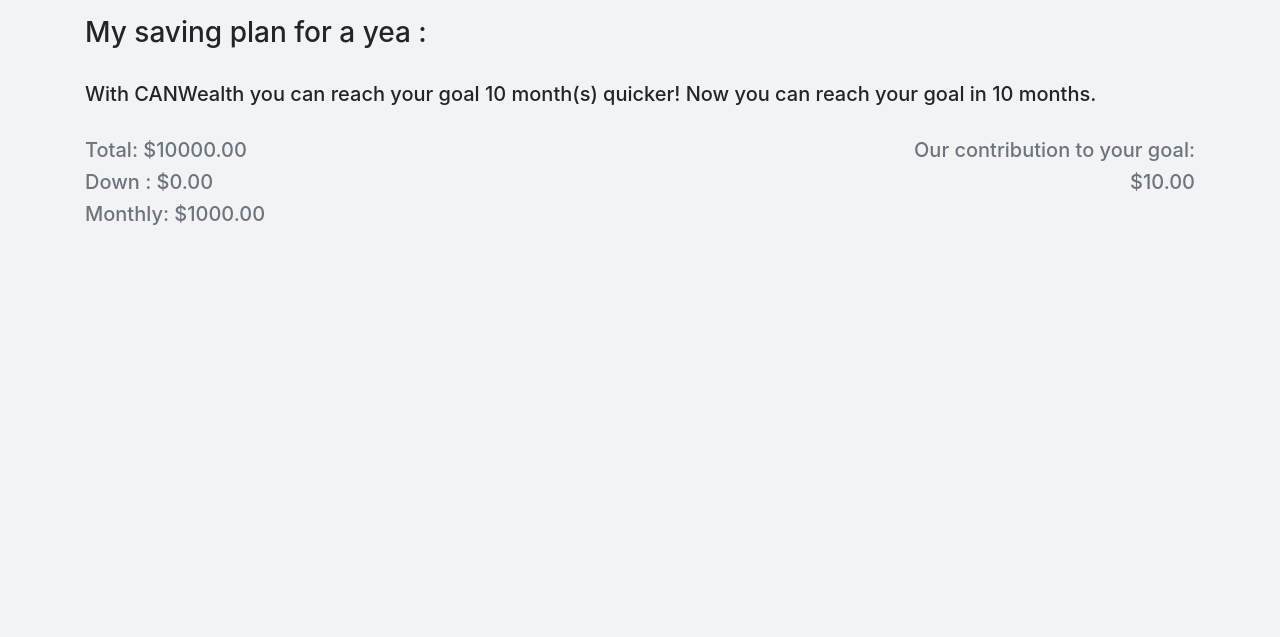
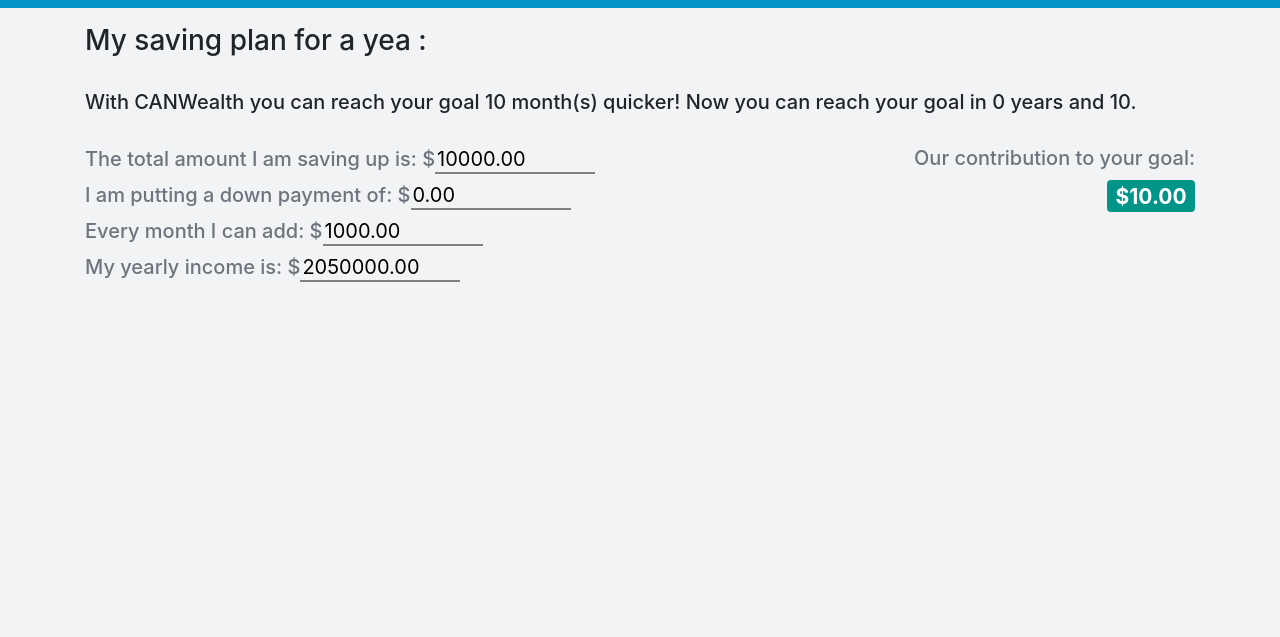
Before and after one commit to polygonnode/can-wealth, a Flask app: template app/templates/planner/results.html in a window 1280 px wide. Shown: the part 74-711 px from the top of the page. Run offline with Flask 2, Linux system fonts and the light colour scheme; data comes from the database, SQL or seed files in the repository; both versions use the stored data as it was after the commit; tables that the repository leaves empty hold one stand-in row (values such as "Sample post"); the template is opened without the code that fills it: values that come from a table or form of the project are taken from there, most other values are stand-ins (such as "Sample title", 1, 10 or a date in 2020); some libraries are stand-ins or nearby versions.

Commit message:
added sentences and green cash symbol

```diff
--- a/app/static/css/results.css
+++ b/app/static/css/results.css
@@ -7,7 +7,14 @@
     opacity: 0.5;
 
 }
+.survey-bar{
+  height:0.5rem;
+  border-radius: 0;
+}
 
+.input-name{
+  font-size: 1.25rem !important;
+}
 .bar:hover {
   fill: brown;
 }
@@ -19,3 +26,6 @@
 .makeitscroll {
   width:3000;
 }
+.badge-success{
+  background-color: #019589;
+}
--- a/app/static/css/survey.css
+++ b/app/static/css/survey.css
@@ -39,6 +39,7 @@
 
 
 }
+
 .blank-input:focus{
   border: none;
   border-bottom: 2px solid #019589;
--- a/app/templates/planner/results.html
+++ b/app/templates/planner/results.html
@@ -25,23 +25,28 @@
 </style>
 <script src="https://d3js.org/d3.v4.min.js"></script>
 <link href="{{ url_for('static', filename = 'css/results.css') }}" rel="stylesheet" type="text/css" />
+<link href="{{ url_for('static', filename = 'css/survey.css') }}" rel="stylesheet" type="text/css" />
+<div class="progress survey-bar">
+  <div id="progressBar" class="progress-bar " role="progressbar" aria-valuenow="25" aria-valuemin="0" aria-valuemax="100" style="width: 100%"></div>
+</div>
 <div class="container" style="padding-top:1rem;">
   <h3>My saving plan for a  {{survey.title}} :</h3>
   <br>
-  <h5>With CANWealth you can reach your goal  {{ saved|int }} month(s) quicker! Now you can reach your goal in {{ months_total|int }} months.</h5>
+  <h5>With CANWealth you can reach your goal  {{ saved|int }} month(s) quicker! Now you can reach your goal in {{ months_total|int // 12 }} years and {{ months_total|int % 12 }}.</h5>
   <br>
 
   <div class="row ">
     <div class="col-sm-6">
 
-      <h5 class="text-muted">Total: {{"$%.2f"|format(survey.goal)}}</h5>
-      <h5 class="text-muted">Down : {{"$%.2f"|format(survey.down_payment)}}</h5>
-      <h5 class="text-muted">Monthly: {{"$%.2f"|format(survey.monthly_payment)}}</h5>
+      <h5 class="text-muted">The total amount I am saving up is: $<input type="text" class="blank-input input-name" value='{{"%.2f"|format(survey.goal)}}'> </h5>
+      <h5 class="text-muted">I am putting a down payment of:  $<input type="text" class="blank-input input-name" value='{{"%.2f"|format(survey.down_payment)}}'> </h5>
+      <h5 class="text-muted">Every month I can add:  $<input type="text" class="blank-input input-name" value='{{"%.2f"|format(survey.monthly_payment)}}'></h5>
+      <h5 class="text-muted"> My yearly income is:  $<input type="text" class="blank-input input-name" value='{{"%.2f"|format(survey.income)}}'> </h5>
     </div>
     <div class="col-sm-6 text-right">
 
       <h5 class="text-muted">Our contribution to your goal:</h5>
-      <h5 class="text-muted"> {{"$%.2f"|format(survey.goal - months[-1][1])}}</h5>
+      <h3 class="text-muted"><span class="badge badge-success"> {{"$%.2f"|format(survey.goal - months[-1][1])}} </span></h3>
 
     </div>
 
```
Also changed, not shown: app/templates/planner/survey.html (+4 -4 lines), app/database.sqlite.
